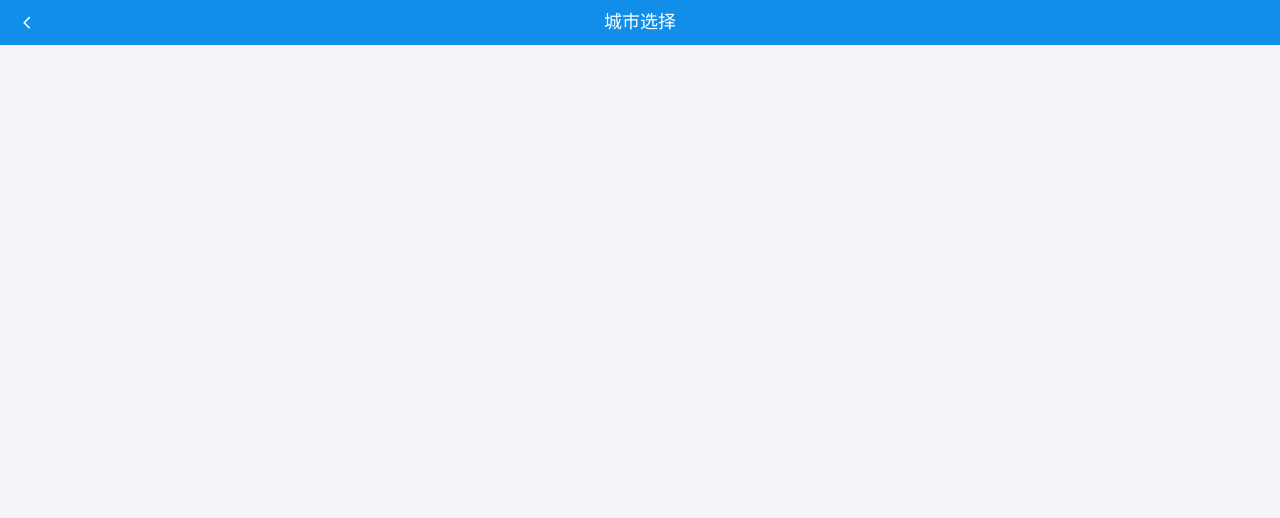
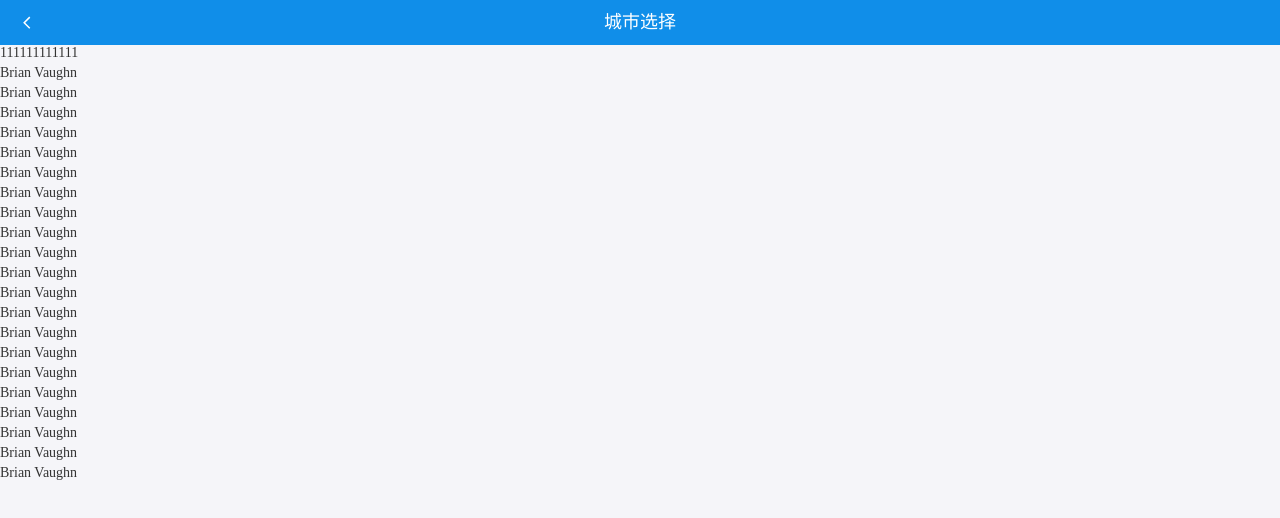
Before and after one commit to xiao-lan-lan/Renting-house, a React (Create React App) app: page /citylist in a window 1280 px wide. Shown: the top 518 px of the page. Built offline with nearby package versions, Linux system fonts and the light colour scheme; no server answers.

Commit message:
城市列表页-virtualized列表基本配置

```diff
--- a/src/pages/cityList/index.js
+++ b/src/pages/cityList/index.js
@@ -2,6 +2,35 @@ import React from "react";
 import { NavBar, Icon } from "antd-mobile";
 import { getCityList, getHotList } from "./api";
 import { getCurrentCity } from "../../utils/getCurrentCity";
+import './index.scss';
+// virtualized 列表组件
+import { List, AutoSizer } from "react-virtualized";
+
+const list = [
+  '111111111111',
+  "Brian Vaughn",
+  "Brian Vaughn",
+  "Brian Vaughn",
+  "Brian Vaughn",
+  "Brian Vaughn",
+  "Brian Vaughn",
+  "Brian Vaughn",
+  "Brian Vaughn",
+  "Brian Vaughn",
+  "Brian Vaughn",
+  "Brian Vaughn",
+  "Brian Vaughn",
+  "Brian Vaughn",
+  "Brian Vaughn",
+  "Brian Vaughn",
+  "Brian Vaughn",
+  "Brian Vaughn",
+  "Brian Vaughn",
+  "Brian Vaughn",
+  "Brian Vaughn",
+  "Brian Vaughn"
+  // And so on...
+];
 
 class CityList extends React.Component {
   // 获取城市列表
@@ -16,10 +45,10 @@ class CityList extends React.Component {
     cityIndex.unshift("Hot");
 
     // 获取定位城市
-    getCurrentCity((currcity) => {
-      cityList['#']=[currcity];
+    getCurrentCity(currcity => {
+      cityList["#"] = [currcity];
       cityIndex.unshift("#");
-    })
+    });
 
     console.log(cityList, cityIndex);
   };
@@ -46,13 +75,27 @@ class CityList extends React.Component {
     };
   };
 
+  rowRenderer = ({
+    key, // Unique key within array of rows
+    index, // Index of row within collection
+    isScrolling, // The List is currently being scrolled
+    isVisible, // This row is visible within the List (eg it is not an overscanned row)
+    style // Style object to be applied to row (to position it)
+  }) => {
+    return (
+      <div key={key} style={style}>
+        {list[index]}
+      </div>
+    );
+  };
+
   componentDidMount() {
     this.getCityList();
   }
 
   render() {
     return (
-      <div className="map">
+      <div className="citylist">
         {/* 顶部返回导航 */}
         <NavBar
           mode="dark"
@@ -61,6 +104,19 @@ class CityList extends React.Component {
         >
           城市选择
         </NavBar>
+
+        {/* 城市列表 */}
+        <AutoSizer>
+          {({ height, width }) => (
+            <List
+              height={height}
+              rowCount={list.length}
+              rowHeight={20}
+              rowRenderer={this.rowRenderer}
+              width={width}
+            />
+          )}
+        </AutoSizer>
       </div>
     );
   }
--- /dev/null
+++ b/src/pages/cityList/index.scss
@@ -0,0 +1,3 @@
+.citylist {
+  height: calc(100% - 46px);
+}
```
